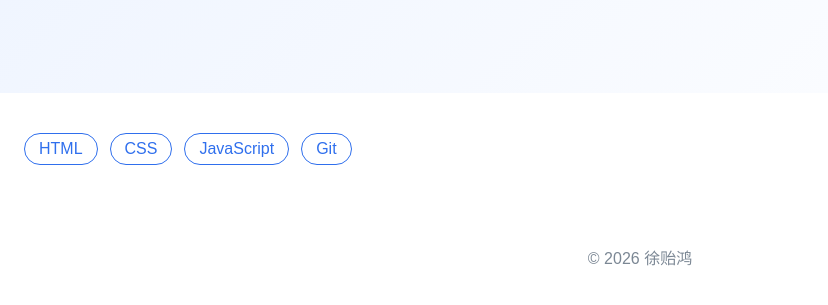
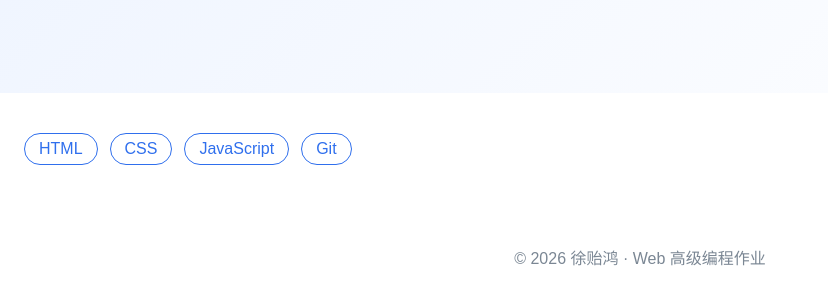
Before and after one commit to rfcvfv/work1-git-archive4, a plain HTML site: page index.html in a window 1280 px wide. Shown: the part 175-480 px from the top of the page, without its empty margins (0-828 px from the left). Drawn offline with Linux system fonts and the light colour scheme.

Commit message:
style: 完善页脚版权信息

```diff
--- a/index.html
+++ b/index.html
@@ -20,7 +20,7 @@
     </section>
   </main>
   <footer class="site-footer">
-    <p>&copy; 2026 徐贻鸿</p>
+    <p>&copy; 2026 徐贻鸿 · Web 高级编程作业</p>
   </footer>
   <script src="js/main.js"></script>
 </body>
```
